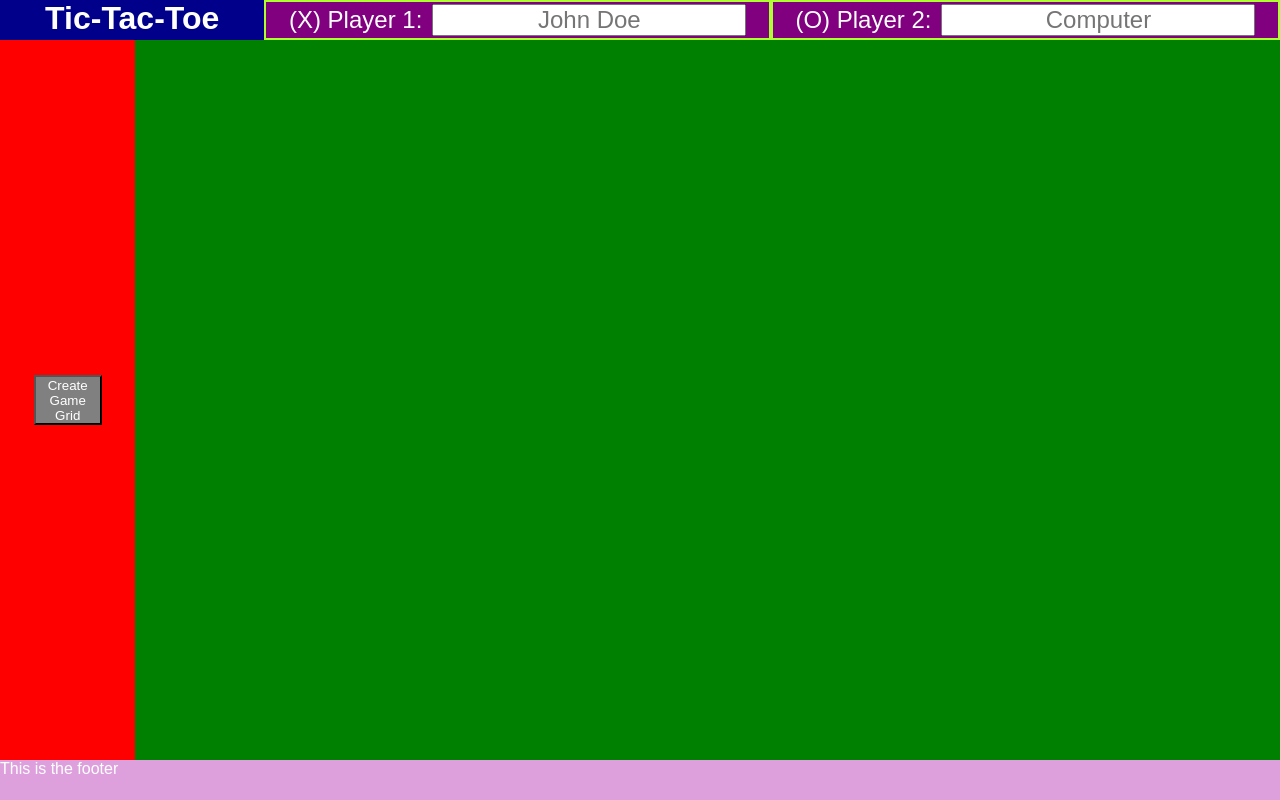
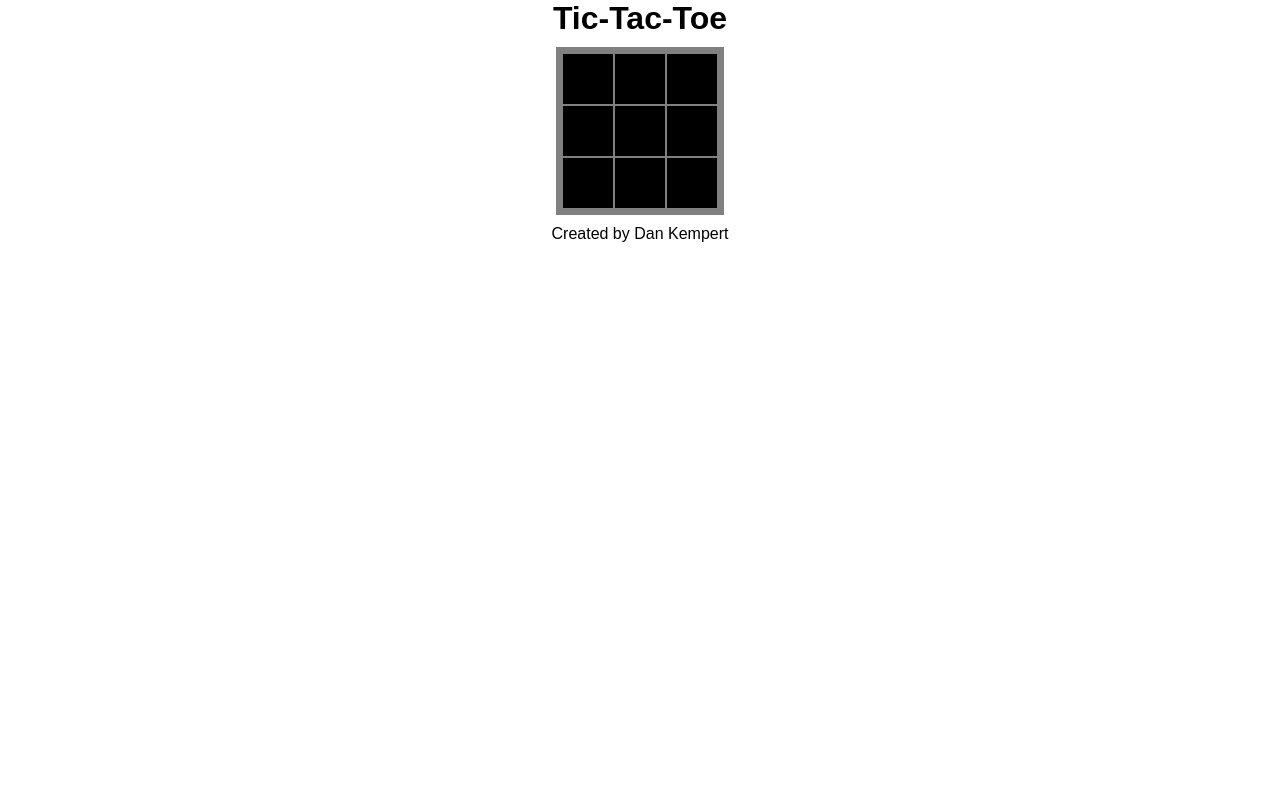
Before and after one commit to dwk86/project_06_Arcade, a plain HTML site: page index.html in a window 1280 px wide. Drawn offline with Linux system fonts and the light colour scheme.

Commit message:
started over - simple HTML - simple CSS - working JS preliminary grid create and preliminary player marking

```diff
--- a/app.js
+++ b/app.js
@@ -1,79 +1,42 @@
-// INITIAL ATTEMPT AT SCRIPT
-// const gameState = {
-//     players: ["x", "o"],
-//     board: [
-//         [null, null, null],
-//         [null, null, null],
-//         [null, null, null]
-//     ]
-// }
-
-// // Reset a 3x3 game grid and player names
-// function resetGame () {
-//     gameState.players = ["x", "o"];
-//     gameState.board = [
-//         [null, null, null],
-//         [null, null, null],
-//         [null, null, null]
-//     ]
-// }
-
-// const grid = document.getElementsByTagName("table")[0]
-
-// /*  Check if a game grid is present on the page.
-//     If there is no grid, create a 3x3 grid.
-//     If there is a grid, do nothing. */
-// function makeGrid () {
-//     let tableCheck = document.getElementsByTagName("tr")[0]
-//     console.log(tableCheck)
-//     if (tableCheck) {
-//         console.log("I'm in the if!")
-//     }
-//     else {
-//         for (let i = 0; i < 3; i++) {
-//             const row = document.createElement("tr")
-//             for (let j = 0; j < 3; j++) {
-//                 const column = document.createElement("td")
-//                 row.appendChild(column)
-//                 console.log("column made")
-//             }
-//             grid.appendChild(row)
-//             console.log("row made")
-//         }
-//     }
-// }
-
-// // Executes the makeGrid function on the Create Game Grid button click
-// const createGrid = document.getElementById("createGrid")
-// createGrid.addEventListener("click", makeGrid)
-
-
-// const currentMark = "X"
-// function createMark (event) {
-//     console.log("createMark called")
-//     const cell = event.target
-//     if (event.target !== grid) {
-//         console.log("target is not the table")
-//         if (!cell.innerText) {
-//             console.log("trying to place mark in cell")
-//             cell.innerText = currentMark
-//         }
-//         else {
-//             console.log("there is already a mark there!")
-//         }
-//     }
-//     else {
-//         console.log("the target is the grid!")
-//     }
-// }
-
-// grid.addEventListener("click", createMark)
-
 const gameState = {
-    players: ["x", "o"],
+    playerMarks: ["X", "O"],
+    playerNames: ["Player 1", "Player 2"],
+    playerTurn: "X",
     board: [
         [null, null, null],
         [null, null, null],
         [null, null, null]
     ]
 }
+
+// create a 3x3 game grid in table id gameGrid
+const gameGrid = document.getElementsByTagName("table")[0]
+function createGameGrid () {
+    for (let i = 0; i < 3; i++) {
+        const row = document.createElement("tr")
+        for (let j = 0; j < 3; j++) {
+            const cell = document.createElement("td")
+            row.appendChild(cell)
+        }
+        gameGrid.appendChild(row)
+    }
+}
+
+createGameGrid()
+
+// creates a mark on the game grid for the player whose turn it is
+function createMark (event) {
+    const targetCell = event.target
+    if (event.target !== gameGrid) {
+        if (gameState.playerTurn == "X") {
+            gameState.playerTurn = "O"
+            targetCell.innerText = "X"
+        }
+        else {
+            gameState.playerTurn = "X"
+            targetCell.innerText = "O"
+        }
+    }
+}
+
+gameGrid.addEventListener("click", createMark)
--- a/index.html
+++ b/index.html
@@ -1,3 +1,4 @@
+<!DOCTYPE html>
 <html lang="en-us">
 
 <head>
@@ -11,24 +12,13 @@
     <header>
         <h1>Tic-Tac-Toe</h1>
     </header>
-    <div id="playerInfo">
-        <div id="playerOneInfo">
-            <label for="playerOneName">(X) Player 1:</label>
-            <input type="text" id="playerOneName" placeholder="John Doe">
-        </div>
-        <div id="playerTwoInfo">
-            <label for="playerTwoName">(O) Player 2:</label>
-            <input type="text" id="playerTwoName" placeholder="Computer">
-        </div>
-    </div>
-    <div id="gameMenu">
-        <button id="createGrid">Create Game Grid</button>
-    </div>
-    <div id="gameArea">
-        <table></table>
-    </div>
+    <main>
+        <table>
+
+        </table>
+    </main>
     <footer>
-        This is the footer
+        Created by Dan Kempert
     </footer>
 </body>
 
--- a/style.css
+++ b/style.css
@@ -4,96 +4,26 @@
     box-sizing: border-box;
     text-decoration: none;
     font-family:Arial, Helvetica, sans-serif;
-    color: white;
 }
 
 body {
-    /* background-image: linear-gradient(to bottom right, rgb(155, 40, 40), rgb(54, 51, 51)); */
-    display: grid;
-    grid-template-areas:
-        "hd hd hd hd pl pl pl pl"
-        "sd gm gm gm gm gm gm gm"
-        "ft ft ft ft ft ft ft ft";
-    grid-template-rows: 5% 90% 5%;
-}
-
-header {
-    grid-area: hd;
-    background-color: aqua;
-}
-
-h1 {
-    background-color: darkblue;
-    height: 100%;
-    text-align: center;
-}
-
-#playerInfo {
-    grid-area: pl;
-    display: grid;
-    grid-template-areas: "p1 p2";
-    background-color: purple;
-}
-
-#playerOneInfo {
-    border: 2px solid greenyellow;
-    grid-area: p1;
-    display:flex;
-    justify-content: center;
+    display: flex;
+    flex-direction: column;
     align-items: center;
 }
 
-label {
-    padding-right: 10px;
-    font-size:24px;
-}
-
-input {
-    font-size:24px;
-    text-align: center;
-}
-
-#playerTwoInfo {
-    border: 2px solid greenyellow;
-    grid-area: p2;
-    display:flex;
-    justify-content: center;
-    align-items: center;
-}
-
-#gameMenu {
-    grid-area: sd;
-    background-color: red;
-    display: flex;
-    flex-direction: column;
-    justify-content: space-around;
-    align-items: center;
-}
-
-button {
-    background-color: gray;
-    height: 50px;
-    width: 50%;
-}
-
-#gameArea {
-    grid-area: gm;
-    background-color: green;
-    display: flex;
-    justify-content: center;
-    align-items: center;
+table {
+    background-color: grey;
+    margin: 10px;
+    padding: 5px;
 }
 
 td {
     background-color: black;
     color: white;
+    font-weight: bold;
+    font-size: 36px;
+    text-align: center;
+    width: 50px;
     height: 50px;
-    width: 50px;
-    text-align: center;
-    font-size:36px;
 }
-
-footer {
-    grid-area: ft;
-    background-color: plum;
-}
```
